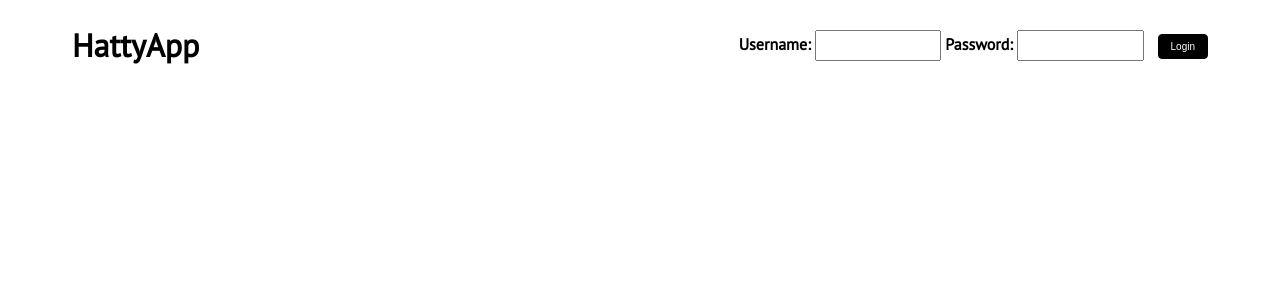
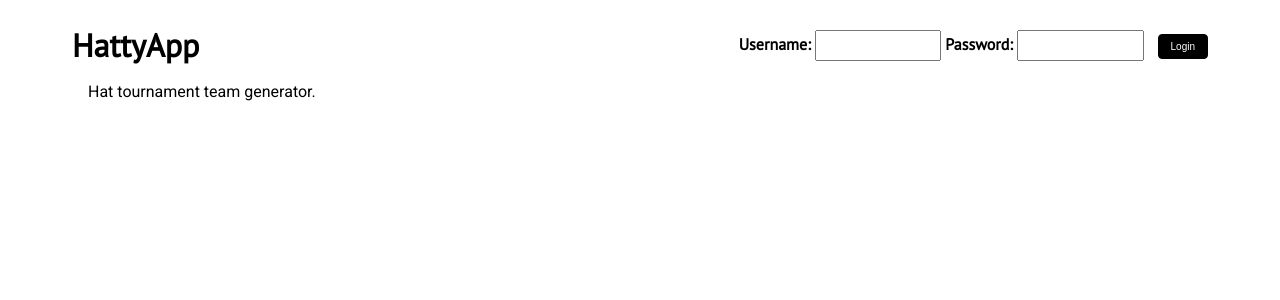
Before and after one commit to villetuh/hat-tournament-frontend-js, a React (Create React App) app: page / in a window 1280 px wide. Shown: the top 300 px of the page. Built offline with nearby package versions, Linux system fonts and the light colour scheme; no server answers.

Commit message:
Add landing page
Created landing page shown to non logged in user.

```diff
--- a/src/App.js
+++ b/src/App.js
@@ -8,6 +8,7 @@ import { AppContainer, Page } from './components/styled/lib';
 
 import CreateTournament from './components/CreateTournament';
 import Header from './components/Header';
+import LandingPage from './components/LandingPage';
 import Tournament from './components/Tournament';
 import Tournaments from './components/Tournaments';
 
@@ -39,7 +40,7 @@ function App() {
               </Route>
             </Switch>
             <Route exact path='/'>
-              {currentUser ? <Redirect to='/tournaments' /> : <div className='LandingPage'></div>}
+              {currentUser ? <Redirect to='/tournaments' /> : <LandingPage />}
             </Route>
           </Page>
         </BrowserRouter>
--- /dev/null
+++ b/src/components/LandingPage.js
@@ -0,0 +1,11 @@
+import React from 'react';
+
+const LandingPage = () => {
+  return (
+    <div>
+      Hat tournament team generator.
+    </div>
+  );
+};
+
+export default LandingPage;
```
